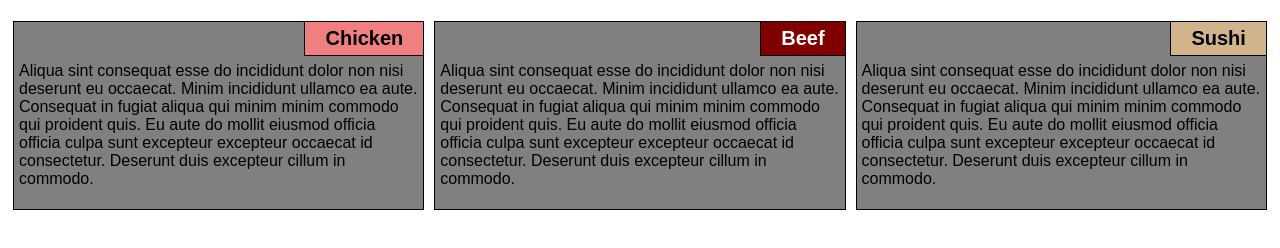
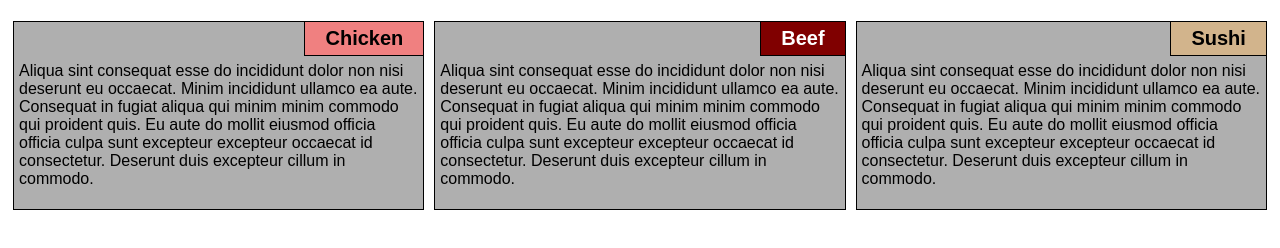
Before and after one commit to flying-penguin-monster/coursera-webdev-week2, a plain HTML site: page index.html in a window 1280 px wide. Shown: the part 54-302 px from the top of the page. Drawn offline with Linux system fonts and the light colour scheme.

Commit message:
make bg color a bit lighter

```diff
--- a/styles.css
+++ b/styles.css
@@ -19,7 +19,7 @@ body {
     border: 1px solid black;
     padding: 5px;
     margin: 5px;
-    background-color: gray;
+    background-color: rgb(175, 175, 175)
 }
 
 .menu-title {
```
